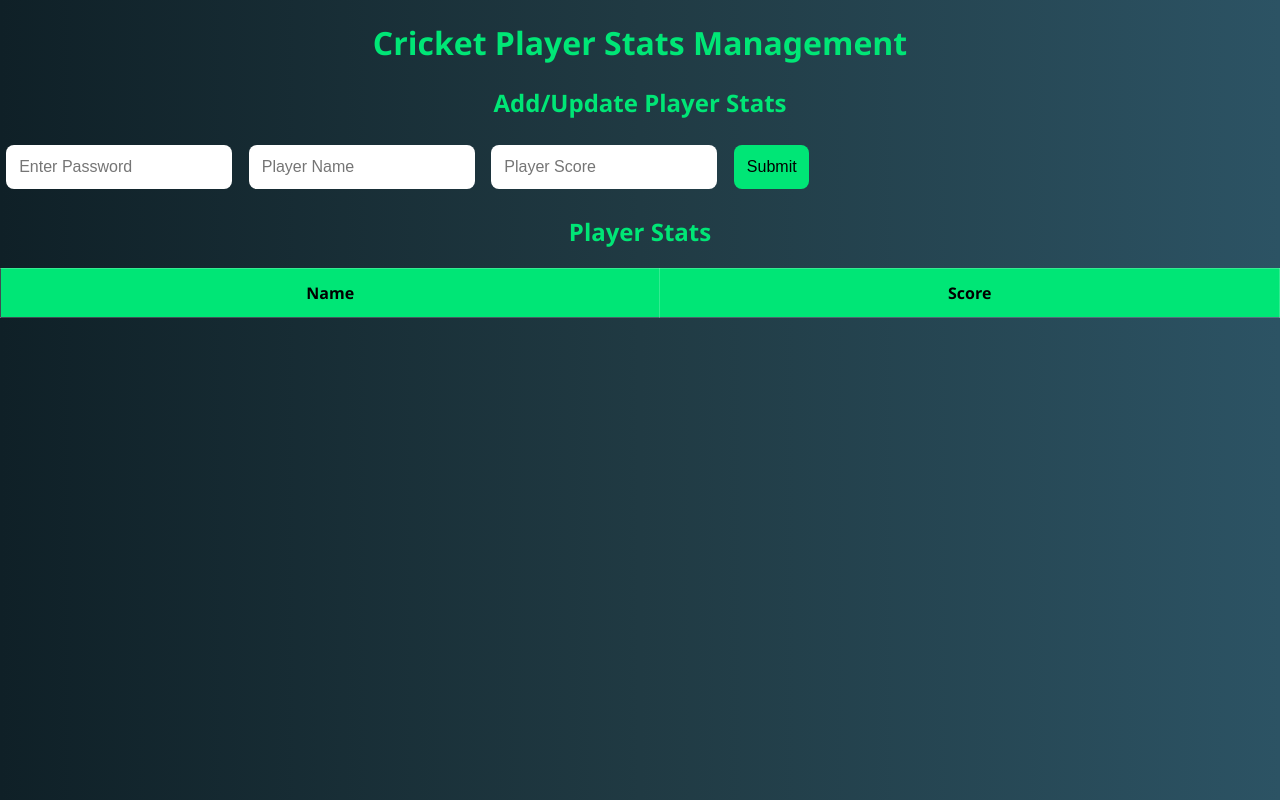
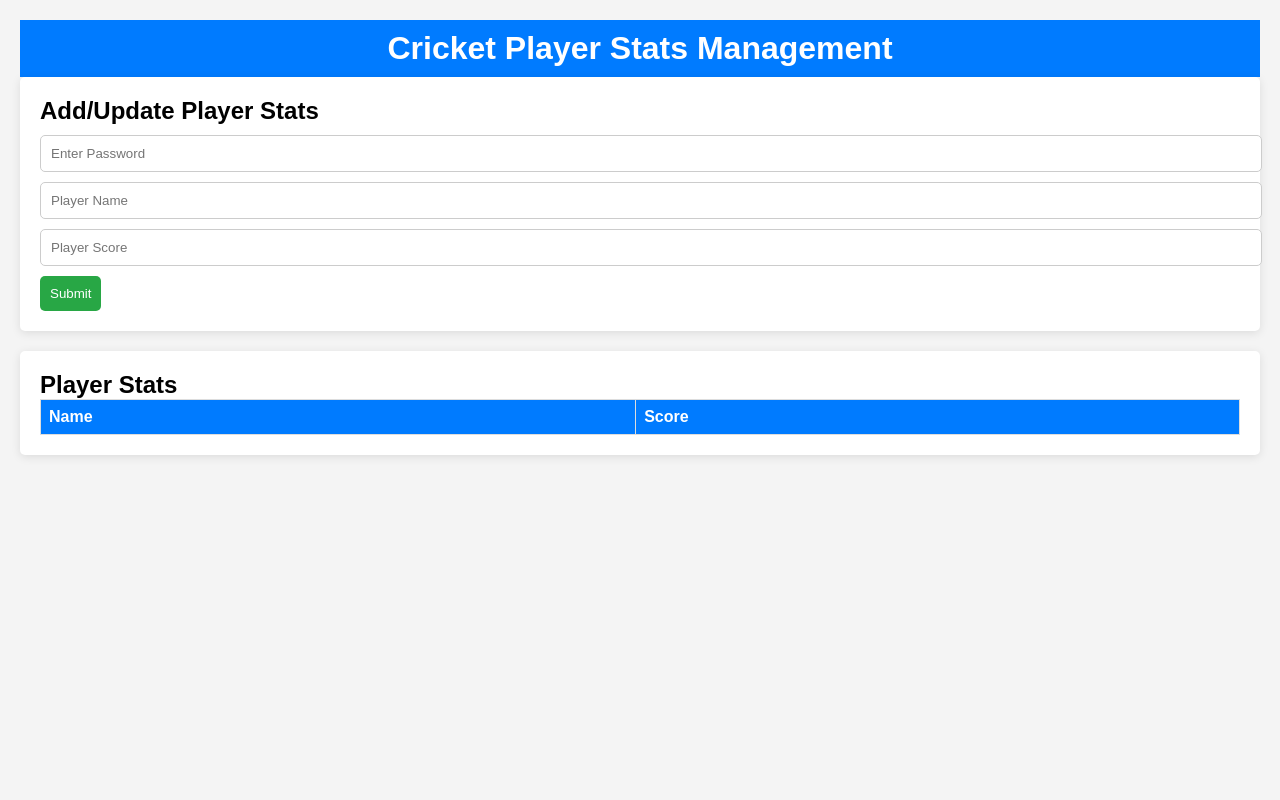
Before and after one commit to Tejeshwar1012/Junior-Boys-Cricket-, a plain HTML site: page index.html in a window 1280 px wide. Drawn offline with Linux system fonts and the light colour scheme.

Commit message:
Update styles.css

```diff
--- a/styles.css
+++ b/styles.css
@@ -1,69 +1,63 @@
 body {
-    font-family: 'Segoe UI', Tahoma, Geneva, Verdana, sans-serif;
-    background: linear-gradient(to right, #0f2027, #203a43, #2c5364);
-    color: white;
+    font-family: Arial, sans-serif;
+    background-color: #f4f4f4;
     margin: 0;
-    padding: 0;
+    padding: 20px;
 }
 
-  .container {
-    max-width: 900px;
-    margin: auto;
-    padding: 2rem;
+header {
+    background: #007bff;
+    color: white;
+    padding: 10px 0;
+    text-align: center;
 }
 
 h1, h2 {
-    text-align: center;
-    color: #00e676;
+    margin: 0;
 }
 
-  .admin-panel, .stats-table {
-    background: rgba(255, 255, 255, 0.05);
-    padding: 1.5rem;
-    border-radius: 12px;
-    margin: 2rem 0;
-    box-shadow: 0 0 10px rgba(0, 255, 128, 0.2);
-  }
-
-  input, button {
-    padding: 0.8rem;
-    margin: 0.4rem;
-    border-radius: 8px;
-    border: none;
-    font-size: 1rem;
+#player-form, #player-stats {
+    background: white;
+    padding: 20px;
+    border-radius: 5px;
+    box-shadow: 0 2px 10px rgba(0, 0, 0, 0.1);
+    margin-bottom: 20px;
 }
 
 input {
-    width: 200px;
+    display: block;
+    margin: 10px 0;
+    padding: 10px;
+    width: 100%;
+    border: 1px solid #ccc;
+    border-radius: 5px;
 }
 
 button {
-    background: #00e676;
-    color: #000;
+    background: #28a745;
+    color: white;
+    border: none;
+    padding: 10px;
+    border-radius: 5px;
     cursor: pointer;
-    transition: 0.3s;
 }
 
 button:hover {
-    background: #00c853;
+    background: #218838;
 }
 
 table {
     width: 100%;
     border-collapse: collapse;
-    margin-top: 1rem;
-  }
-
-  table, th, td {
-    border: 1px solid rgba(255, 255, 255, 0.2);
 }
 
 th, td {
-    padding: 0.8rem;
-    text-align: center;
+    border: 1px solid #ddd;
+    padding: 8px;
+    text-align: left;
 }
 
-  thead {
-    background: #00e676;
-    color: #000;
+th {
+    background-color: #007bff;
+    color: white;
 }
```
Lines whose indentation alone changed are shown as unchanged.
